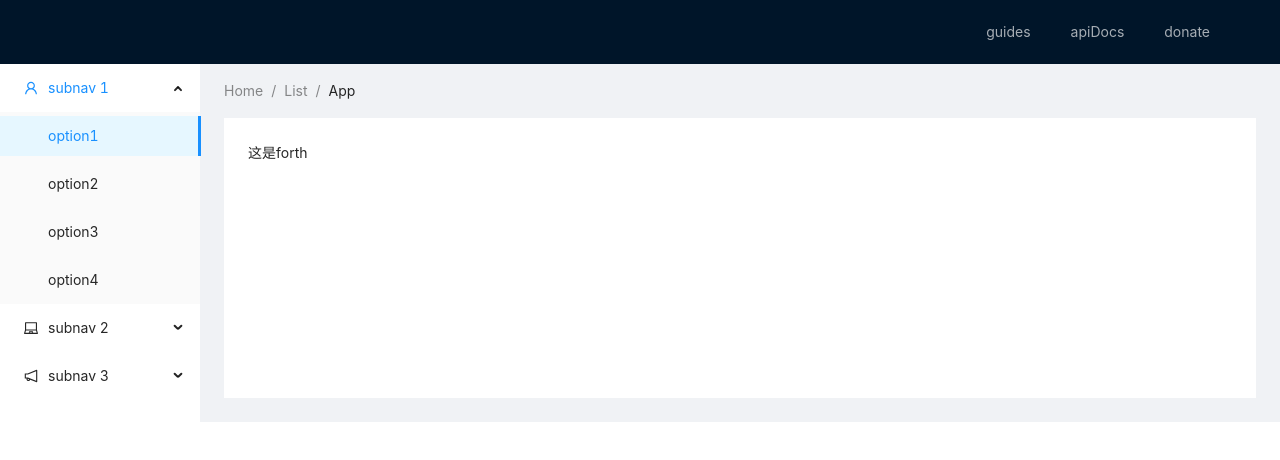
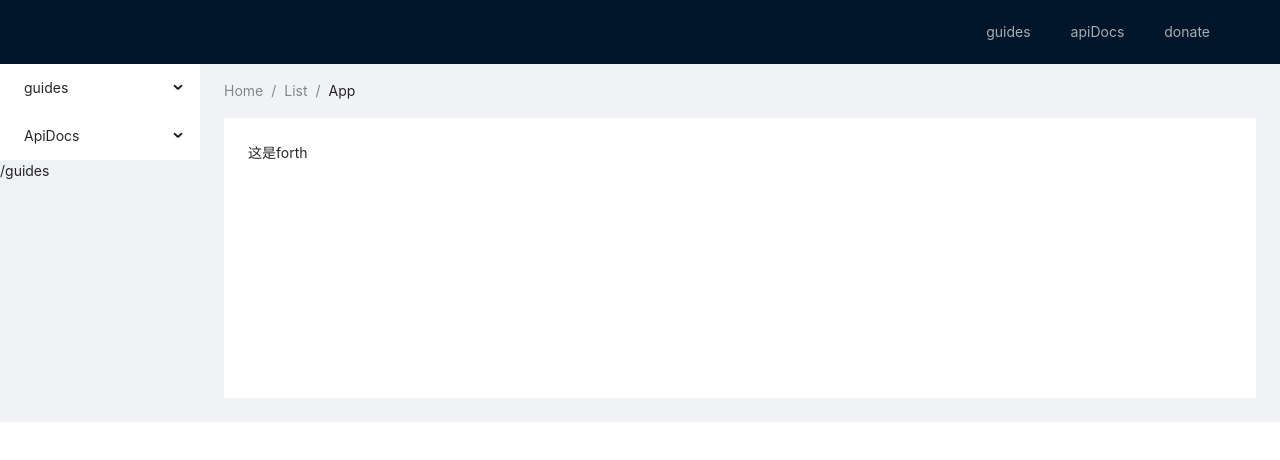
Before and after one commit to yuanbaoyaoyao/HelloDialog-react, a React (Vite) app: page /apiDocs/forth in a window 1280 px wide. Shown: the top 460 px of the page. Built offline with nearby package versions, Linux system fonts and the light colour scheme.

Commit message:
simple dynamic routing

```diff
--- a/src/components/BreadCrumb/index.tsx
+++ b/src/components/BreadCrumb/index.tsx
@@ -1 +1,3 @@
-import Router from '../../router'
+import routesWithInfo from '../../constants/routesWithInfo'
+
+//先弄sidebar，然后根据sidebar生成面包屑
--- a/src/constants/routesInfo.tsx
+++ b/src/constants/routesWithInfo.tsx
@@ -12,8 +12,12 @@ import AppLayouts from '../layouts/index'
 import { RouteObject } from 'react-router-dom'
 type routesInfo = RouteObject & {
     title?: String | null
+    icon?: String | null
+    role?: String | null
     children?: RouteObject[] & {
         title?: String | null
+        icon?: String | null
+        role?: String | null
     };
 }
 
--- a/src/layouts/index.tsx
+++ b/src/layouts/index.tsx
@@ -4,34 +4,15 @@ import { Breadcrumb, Layout, Menu } from 'antd';
 import React from 'react';
 import { Outlet } from 'react-router-dom'
 import "./index.less"
-import Router from '../router'
+import AppSidebar from './sidebar'
+import routesWithInfo from '../constants/routesWithInfo'
 
-const { Header, Content, Sider } = Layout;
+const { Header, Content } = Layout;
 
 const navItems: MenuProps['items'] = ['guides', 'apiDocs', 'donate'].map(key => ({
     key,
     label: `${key}`,
 }));
-
-const siderItems: MenuProps['items'] = [UserOutlined, LaptopOutlined, NotificationOutlined].map(
-    (icon, index) => {
-        const key = String(index + 1);
-
-        return {
-            key: `sub${key}`,
-            icon: React.createElement(icon),
-            label: `subnav ${key}`,
-
-            children: new Array(4).fill(null).map((_, j) => {
-                const subKey: any = index * 4 + j + 1;
-                return {
-                    key: subKey,
-                    label: `option${subKey}`,
-                };
-            }),
-        };
-    },
-);
 
 const App: React.FC = () => (
     <Layout>
@@ -40,15 +21,7 @@ const App: React.FC = () => (
             <Menu theme="dark" mode="horizontal" defaultSelectedKeys={['2']} items={navItems} />
         </Header>
         <Layout>
-            <Sider width={200} className="site-layout-background">
-                <Menu
-                    mode="inline"
-                    defaultSelectedKeys={['1']}
-                    defaultOpenKeys={['sub1']}
-                    style={{ height: '100%', borderRight: 0 }}
-                    items={siderItems}
-                />
-            </Sider>
+            <AppSidebar />
             <Layout style={{ padding: '0 24px 24px' }}>
                 <Breadcrumb style={{ margin: '16px 0' }}>
                     <Breadcrumb.Item>Home</Breadcrumb.Item>
--- /dev/null
+++ b/src/layouts/sidebar/index.tsx
@@ -0,0 +1,75 @@
+import React from 'react';
+import { Layout, Menu } from 'antd';
+import routesWithInfo from '../../constants/routesWithInfo'
+
+const { Sider } = Layout;
+
+// //后期根据后端role信息与routesWithInfo动态生成“路由”
+//不用实时路由，只需要静态路由
+
+let tempCount = 0
+let tempPath = ''
+
+class AppSidebar extends React.Component {
+    state = {
+        siderItems: [],
+        defaultOpenKeys: ''
+    }
+    getSiderItems = (routes: any) => {
+        let count = 0
+        routes.forEach((item: any, index: any) => {
+            let temp: any = {}
+            if (item.title != undefined) {
+                console.log("item:", item)
+                if (item.children != undefined) {
+                    temp = {
+                        key: item.path,
+                        label: item.title,
+                        children: []
+                    }
+                    this.state.siderItems.push(temp)
+                } else {
+                    temp = {
+                        key: tempPath + '/' + item.path,
+                        label: item.title,
+                    }
+                    this.state.siderItems[tempCount].children.push(temp)
+                }
+            }
+            if (item.children != undefined) {
+                tempCount = index - 1
+                tempPath = item.path
+                this.getSiderItems(item.children)
+            }
+
+        });
+        console.log("this.state.siderItem:", this.state.siderItems)
+        this.state.defaultOpenKeys = this.state.siderItems[0].key
+    }
+    componentDidMount(): void {
+        this.state.siderItems = []
+        this.getSiderItems(routesWithInfo)
+        this.setState({
+            siderItems: this.state.siderItems,
+            defaultOpenKeys: this.state.defaultOpenKeys
+        })
+        console.log("this.state.siderItems:", this.state.siderItems)
+    }
+    render() {
+        return (
+            <div>
+                <Sider width={200} className="site-layout-background">
+                    <Menu
+                        mode="inline"
+                        defaultSelectedKeys={[this.state.defaultOpenKeys]}
+                        defaultOpenKeys={[this.state.defaultOpenKeys]}
+                        style={{ height: '100%', borderRight: 0 }}
+                        items={this.state.siderItems}
+                    />
+                </Sider>
+                <p>{this.state.defaultOpenKeys}</p>
+            </div>
+        );
+    }
+}
+export default AppSidebar
--- a/src/main.tsx
+++ b/src/main.tsx
@@ -2,6 +2,7 @@ import React from 'react'
 import ReactDOM from 'react-dom/client'
 import App from './App'
 import "antd/dist/antd.less";
+
 
 ReactDOM.createRoot(document.getElementById('root') as HTMLElement).render(
   <React.StrictMode>
--- a/src/pages/apiDocs/first/index.tsx
+++ b/src/pages/apiDocs/first/index.tsx
@@ -1,4 +1,7 @@
+import { useLocation } from 'react-router-dom'
+
 const First = () => {
+
     return (
         <div>
             这是First
--- a/src/router/index.tsx
+++ b/src/router/index.tsx
@@ -1,4 +1,5 @@
 import { createBrowserRouter } from 'react-router-dom'
-import routesWithInfo from '../constants/routesInfo'
+import routesWithInfo from '../constants/routesWithInfo'
+
 const Router = createBrowserRouter(routesWithInfo)
 export default Router
```
Also changed, not shown: src/utils/test.tsx (added, +11 -0 lines), src/layouts/sidebar/index.less (added).
